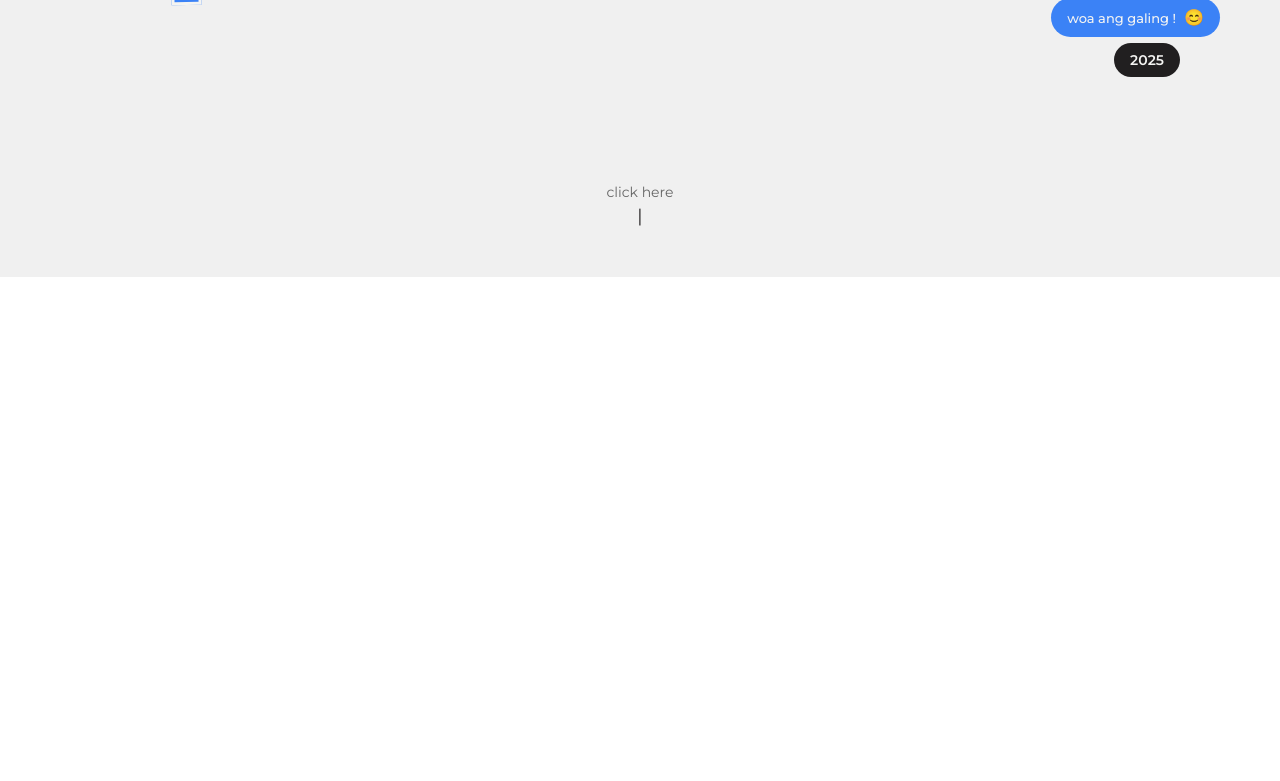
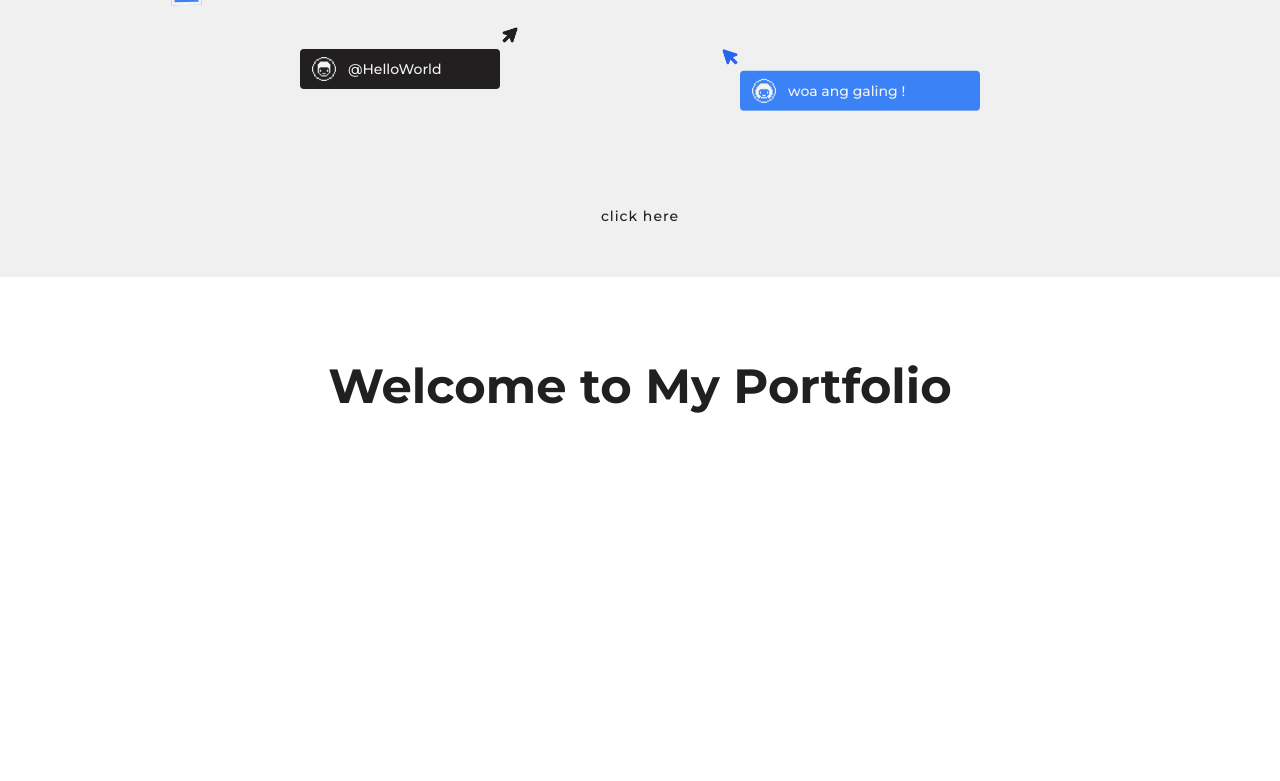
Before and after one commit to shanecanabo/portfolio-canabo, a plain HTML site: page index.html in a window 1280 px wide. Shown: the part 523-1304 px from the top of the page. Before the commit the page ends 800 px from the top, so only its background shows below. Drawn offline with Linux system fonts and the light colour scheme.

Commit message:
fixed landing page

```diff
--- a/index.html
+++ b/index.html
@@ -48,28 +48,32 @@
 
         <!-- HelloWorld tag -->
         <div class="hello-world-tag">
-            <span class="tag-icon">👋</span>
+            <img src="Assets/icon2.png" alt="Tag Icon" class="tag-icon">
             <span class="tag-text">@HelloWorld</span>
+            <img src="Assets/cursorblack.png" alt="Cursor" class="tag-cursor">
         </div>
 
-        <!-- Year badge -->
-        <div class="year-badge">2025</div>
 
         <!-- Blue message bubble -->
         <div class="message-bubble">
+            <img src="Assets/icon1.png" alt="Tag Icon" class="message-icon">
             <span>woa ang galing !</span>
-            <div class="message-icon">😊</div>
+            <img src="Assets/cursorblue.png" alt="Cursor" class="message-cursor">
         </div>
 
         <!-- Click here indicator -->
         <div class="click-indicator">
             <span>click here</span>
-            <div class="click-cursor">|</div>
         </div>
+    </div>
 
-        <!-- Cursor -->
-        <div class="cursor"></div>
-    </div>
+    <!-- Landing page content -->
+    <section id="landing-content" class="landing-content">
+        <div class="landing-container">
+            <h2>Welcome to My Portfolio</h2>
+            <!-- Add more content here -->
+        </div>
+    </section>
 
     <script src="script.js"></script>
 </body>
--- a/script.js
+++ b/script.js
@@ -89,40 +89,6 @@ document.addEventListener('DOMContentLoaded', function() {
         }, 200);
     });
 
-    // Message bubble pulse effect
-    const messageBubble = document.querySelector('.message-bubble');
-
-    setInterval(() => {
-        messageBubble.style.transform = 'scale(1.05)';
-        setTimeout(() => {
-            messageBubble.style.transform = 'scale(1)';
-        }, 300);
-    }, 3000);
-
-    // Click indicator interaction
-    const clickIndicator = document.querySelector('.click-indicator');
-
-    clickIndicator.addEventListener('click', function() {
-        // Create a ripple effect
-        const ripple = document.createElement('div');
-        ripple.style.position = 'absolute';
-        ripple.style.width = '20px';
-        ripple.style.height = '20px';
-        ripple.style.background = 'rgba(59, 130, 246, 0.3)';
-        ripple.style.borderRadius = '50%';
-        ripple.style.top = '50%';
-        ripple.style.left = '50%';
-        ripple.style.transform = 'translate(-50%, -50%)';
-        ripple.style.animation = 'ripple 0.6s ease-out';
-        ripple.style.pointerEvents = 'none';
-
-        this.appendChild(ripple);
-
-        setTimeout(() => {
-            ripple.remove();
-        }, 600);
-    });
-
     // Add ripple animation to CSS
     const style = document.createElement('style');
     style.textContent = `
@@ -148,27 +114,17 @@ document.addEventListener('DOMContentLoaded', function() {
         }
 
         .comment-bubble {
-            transition: transform 0.2s ease;
             cursor: pointer;
         }
 
         .hello-world-tag {
-            transition: all 0.2s ease;
+            transition: background 0.2s ease;
         }
 
         .message-bubble {
-            transition: transform 0.3s ease;
+            transition: background 0.3s ease;
         }
 
-        .click-indicator {
-            cursor: pointer;
-            position: relative;
-            transition: color 0.2s ease;
-        }
-
-        .click-indicator:hover {
-            color: #3b82f6;
-        }
     `;
     document.head.appendChild(style);
 
--- a/style.css
+++ b/style.css
@@ -25,7 +25,7 @@ body {
 .frame-label {
     position: absolute;
     top: 30%;
-    left: 20%;
+    left: 18%;
     background: #F4F4F2;
     border-radius: 4px;
     padding: 4px 8px;
@@ -230,113 +230,150 @@ body {
 /* HelloWorld tag */
 .hello-world-tag {
     position: absolute;
-    bottom: 280px;
-    left: 180px;
+    top: calc(50% + 180px);
+    left: 300px;
+    transform: translateX(-50%);
     background: #211F20;
     color: #F4F4F2;
-    padding: 8px 12px;
-    border-radius: 20px;
-    font-size: 12px;
+    width: 200px;
+    height: 40px;
+    padding: 0 12px;
+    border-radius: 4px;
+    font-size: 14px;
     font-weight: 500;
     display: flex;
     align-items: center;
-    gap: 6px;
+    gap: 12px;
     z-index: 15;
     cursor: pointer;
 }
 
-.hello-world-tag::after {
-    content: '';
-    position: absolute;
-    top: -8px;
-    left: 20px;
-    width: 0;
-    height: 0;
-    border-style: solid;
-    border-width: 0 8px 8px 8px;
-    border-color: transparent transparent #211F20 transparent;
+.tag-icon {
+    width: 24px;
+    height: 24px;
+    object-fit: contain;
 }
 
-.tag-icon {
-    font-size: 14px;
+.tag-cursor {
+    width: 20px;
+    height: 20px;
+    object-fit: contain;
+    position: absolute;
+    top: -24px;
+    right: -20px;
 }
 
-/* Year badge */
-.year-badge {
-    position: absolute;
-    bottom: 200px;
-    right: 100px;
-    background: #211F20;
-    color: #F4F4F2;
-    padding: 8px 16px;
-    border-radius: 20px;
-    font-size: 14px;
-    font-weight: 600;
-    z-index: 15;
-}
 
 /* Message bubble */
 .message-bubble {
     position: absolute;
-    bottom: 240px;
-    right: 60px;
+    top: calc(50% + 200px);
+    right: 300px;
+    transform: translateX(50%);
     background: #3b82f6;
     color: #F4F4F2;
-    padding: 10px 16px;
-    border-radius: 20px;
-    font-size: 13px;
+    width: 240px;
+    height: 40px;
+    padding: 0 12px;
+    border-radius: 4px;
+    font-size: 14px;
     font-weight: 500;
     display: flex;
     align-items: center;
-    gap: 8px;
+    gap: 12px;
     z-index: 15;
+    cursor: pointer;
 }
 
 .message-icon {
-    font-size: 16px;
+    width: 24px;
+    height: 24px;
+    object-fit: contain;
 }
 
-/* Click indicator */
-.click-indicator {
+.message-cursor {
+    width: 20px;
+    height: 20px;
+    object-fit: contain;
     position: absolute;
-    bottom: 50px;
-    left: 50%;
-    transform: translateX(-50%);
-    text-align: center;
-    color: #666;
-    font-size: 14px;
-    z-index: 10;
+    top: -24px;
+    left: -20px;
 }
 
-.click-cursor {
-    color: #211F20;
-    font-size: 18px;
-    margin-top: 4px;
-    animation: blink 1s infinite;
-}
 
 @keyframes blink {
     0%, 50% { opacity: 1; }
     51%, 100% { opacity: 0; }
 }
 
-/* Cursor */
-.cursor {
-    position: absolute;
-    bottom: 360px;
-    right: 240px;
-    width: 0;
-    height: 0;
-    border-style: solid;
-    border-width: 12px 0 12px 20px;
-    border-color: transparent transparent transparent #3b82f6;
-    z-index: 20;
-    animation: float 2s ease-in-out infinite;
+@keyframes float {
+    0% { transform: translateY(0); }
+    50% { transform: translateY(-8px); }
+    100% { transform: translateY(0); }
 }
 
-@keyframes float {
-    0%, 100% { transform: translateY(0); }
-    50% { transform: translateY(-10px); }
+/* Floating animations for elements */
+.figma-comment {
+    animation: float 3s ease-in-out infinite;
+}
+
+.hello-world-tag {
+    animation: float 3s ease-in-out infinite;
+    animation-delay: 0.5s;
+}
+
+.message-bubble {
+    animation: float 3s ease-in-out infinite;
+    animation-delay: 1s;
+}
+
+/* Click indicator */
+.click-indicator {
+    position: fixed;
+    bottom: 40px;
+    left: 50%;
+    transform: translateX(-50%);
+    display: flex;
+    flex-direction: column;
+    align-items: center;
+    padding: 12px 24px;
+    cursor: pointer;
+    z-index: 100;
+    transition: all 0.3s ease;
+}
+
+.click-indicator:hover {
+    transform: translateX(-50%) translateY(-5px);;
+}
+
+.click-indicator span {
+    color: #211F20;
+    font-size: 14px;
+    font-weight: 500;
+    letter-spacing: 1px;
+}
+
+
+/* Landing content */
+.landing-content {
+    min-height: 100vh;
+    background: #ffffff;
+    position: relative;
+    z-index: 1;
+    padding: 80px 20px;
+}
+
+.landing-container {
+    max-width: 1200px;
+    margin: 0 auto;
+    text-align: center;
+}
+
+.landing-container h2 {
+    font-size: 48px;
+    color: #211F20;
+    margin-bottom: 30px;
+    font-weight: 700;
 }
 
 /* Responsive adjustments */
```
Also changed, not shown: Assets/cursorblack.png (added), Assets/cursorblue.png (added).
